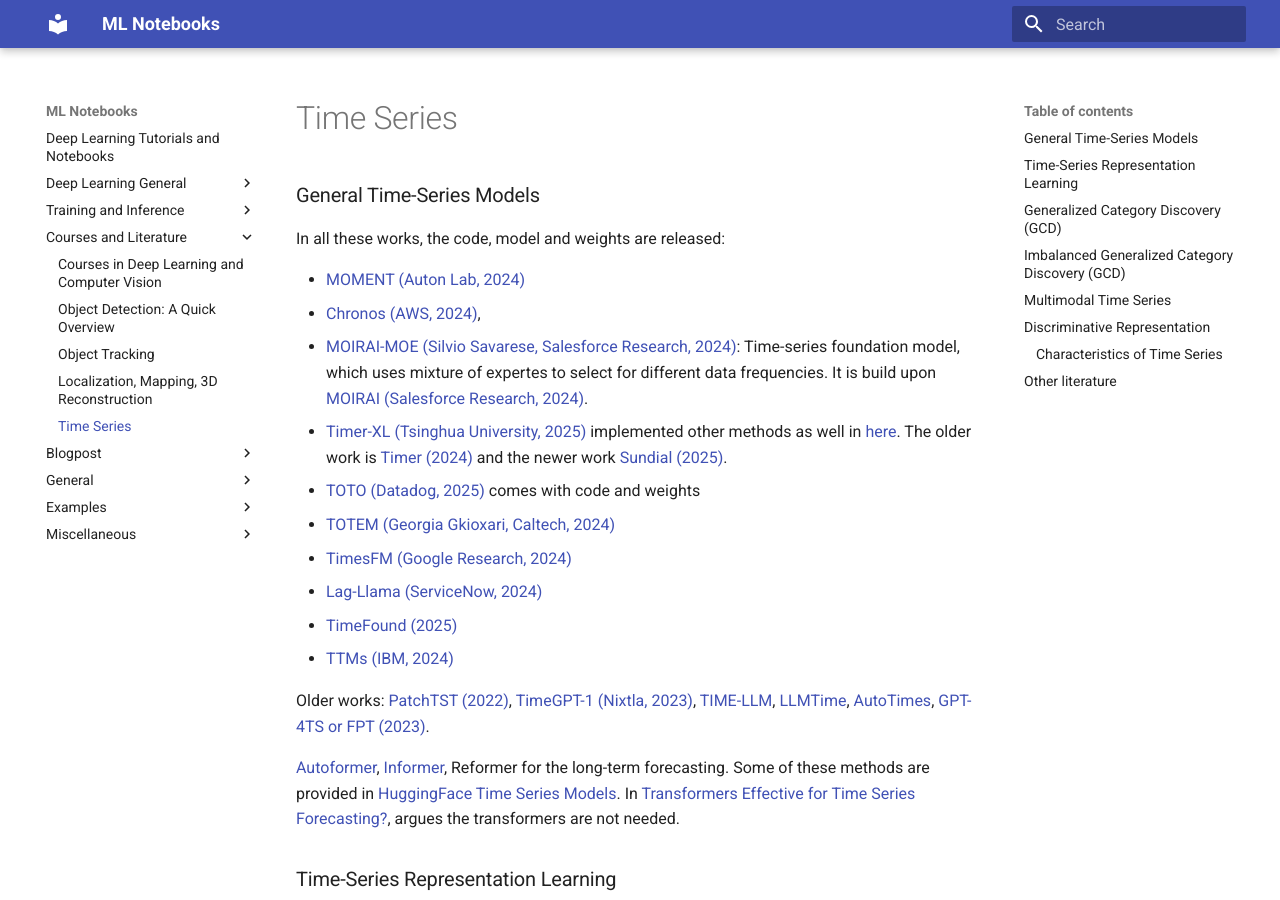
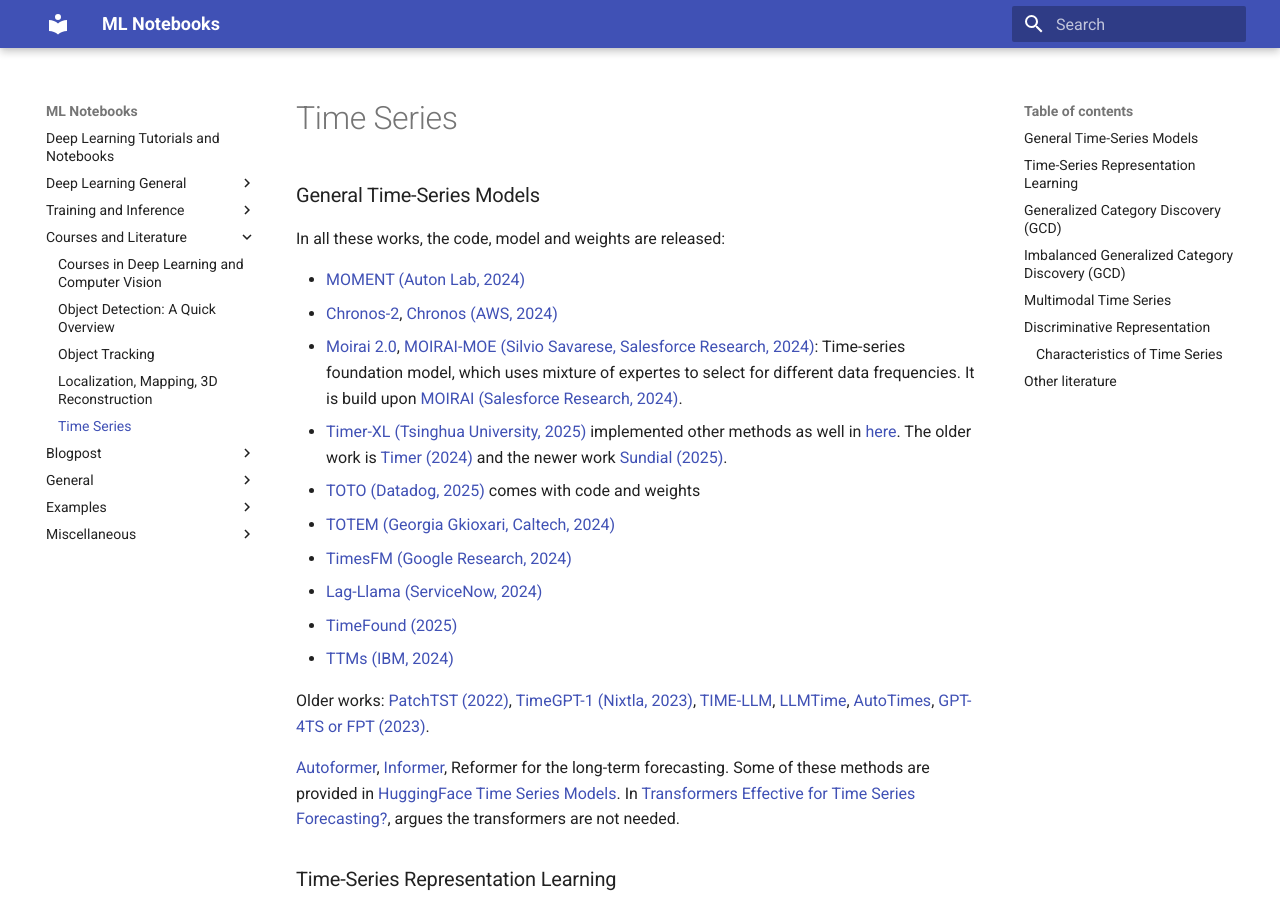
Before and after one commit to fkariminejadasl/ml-notebooks, an MkDocs documentation site: the page built from docs/time_series.md, in a window 1280 px wide and 900 px high. Built offline with MkDocs 1.6.1 and Material for MkDocs 9.7.7, drawn with Linux system fonts in a browser that asks for light colours.

Commit message:
some link updates

```diff
--- a/docs/time_series.md
+++ b/docs/time_series.md
@@ -5,8 +5,8 @@
 In all these works, the code, model and weights are released:
 
 - [MOMENT (Auton Lab, 2024)](https://github.com/moment-timeseries-foundation-model/moment)
-- [Chronos (AWS, 2024)](https://arxiv.org/abs/2403.07815),
-- [MOIRAI-MOE (Silvio Savarese, Salesforce Research, 2024)](https://arxiv.org/abs/2410.10469): Time-series foundation model, which uses mixture of expertes to select for different data frequencies. It is build upon [MOIRAI (Salesforce Research, 2024)](https://arxiv.org/abs/2402.02592).
+- [Chronos-2](https://arxiv.org/pdf/2510.15821), [Chronos (AWS, 2024)](https://arxiv.org/abs/2403.07815)
+- [Moirai 2.0](https://www.arxiv.org/pdf/2511.11698), [MOIRAI-MOE (Silvio Savarese, Salesforce Research, 2024)](https://arxiv.org/abs/2410.10469): Time-series foundation model, which uses mixture of expertes to select for different data frequencies. It is build upon [MOIRAI (Salesforce Research, 2024)](https://arxiv.org/abs/2402.02592).
 - [Timer-XL (Tsinghua University, 2025)](https://arxiv.org/abs/2410.04803) implemented other methods as well in [here](https://github.com/thuml/OpenLTM/blob/main/models/moirai.py). The older work is [Timer (2024)](https://arxiv.org/abs/2402.02368) and the newer work [Sundial (2025)](https://arxiv.org/abs/2502.00816).
 - [TOTO (Datadog, 2025)](https://arxiv.org/pdf/2505.14766) comes with code and weights
 - [TOTEM (Georgia Gkioxari, Caltech, 2024)](https://arxiv.org/abs/2402.16412)
```
Also changed, not shown: docs/services.md (+2 -2 lines).
